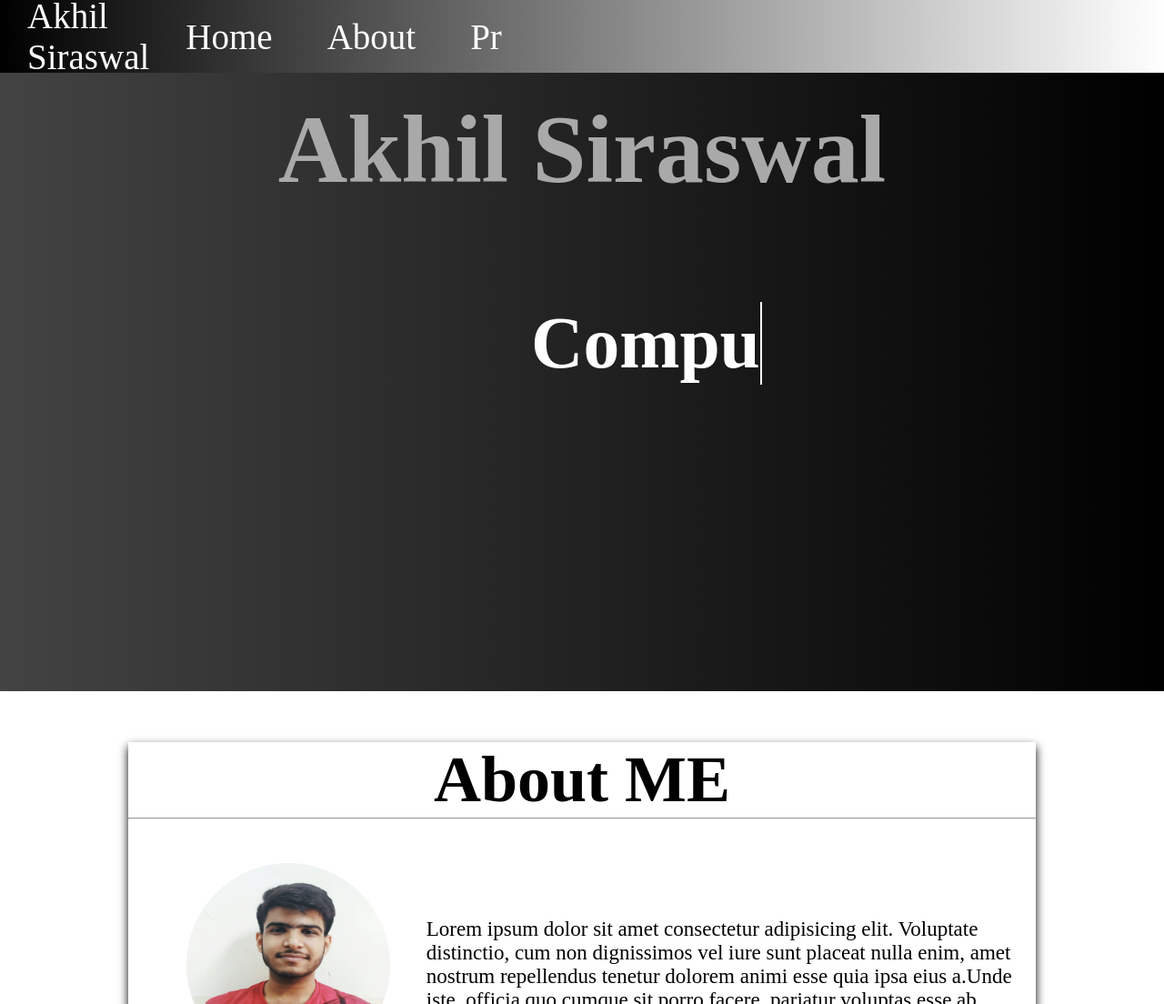
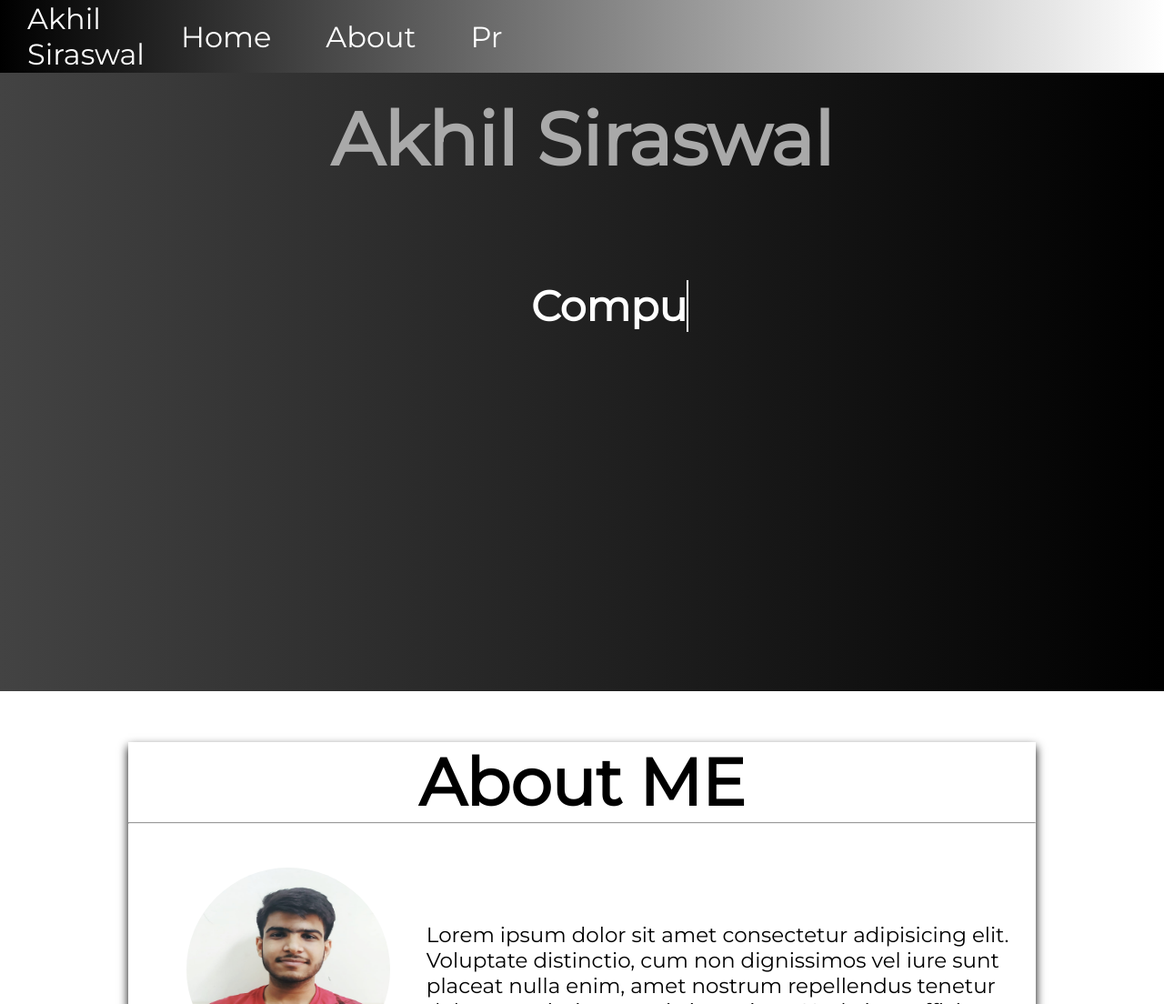
Before and after one commit to akhilsiraswal/Akhil__Portfolio, a plain HTML site: page index.html in a window 1280 px wide. Shown: the top 1104 px of the page at 91% size. Drawn offline with Linux system fonts and the light colour scheme.

Commit message:
06-11-20

```diff
--- a/index.html
+++ b/index.html
@@ -5,6 +5,7 @@
     <meta name="viewport" content="width=device-width, initial-scale=1.0" />
     <title>Akhil Siraswal</title>
     <link rel="stylesheet" href="./style/style.css" />
+    <link href="https://fonts.googleapis.com/css2?family=Montserrat&display=swap" rel="stylesheet">
   </head>
   <body>
     <nav>
@@ -27,7 +28,7 @@
       </div>
       <div id="about">
         <div class="box">
-          <h1>About ME</h1>
+          <h2>About ME</h2>
           <hr />
 
           <div class="image">
--- a/style/style.css
+++ b/style/style.css
@@ -2,6 +2,7 @@
   margin: 0px;
   padding: 0px;
   color: white;
+  font-family: 'Montserrat', sans-serif;
 }
 
 /* Navbar Starts Here */
@@ -32,6 +33,7 @@ nav ul {
 }
 nav ul li {
   display: inline;
+  font-size: 32px;
   margin: 10px;
 }
 nav ul li a {
@@ -50,8 +52,9 @@ nav ul li a:hover {
 
 .akhil {
   text-align: center;
-  padding: 13vh;
-  color: darkgrey;
+    padding: 13vh;
+    color: darkgrey;
+    font-size: 81px;
 }
 #introduction {
   background: linear-gradient(to right, #434343, #000000);
@@ -69,7 +72,7 @@ nav ul li a:hover {
   margin-top: -6vh;
   position: relative;
   margin-left: 73vh;
-  /* animation: blink 0.5s infinite ease; */
+  font-size: 46px;
 }
 .typing::after {
   content: "";
@@ -92,13 +95,12 @@ nav ul li a:hover {
   height: 100vh;
   color: black;
 }
-.box h1 {
+.box h2 {
   text-align: center;
   font-size: 9vh;
   color: black;
 }
 .box {
-  /* font-size: 40px; */
   width: 78%;
   height: 57vh;
   margin: auto;
```
